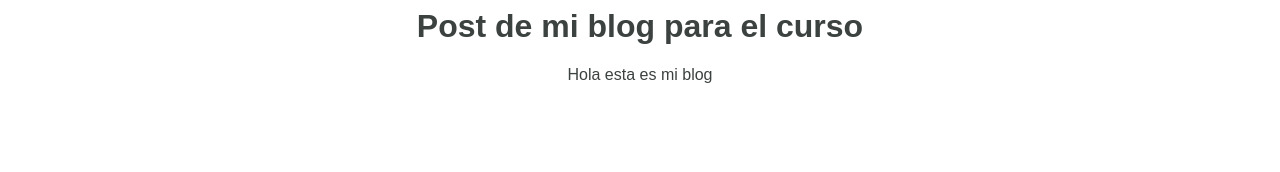
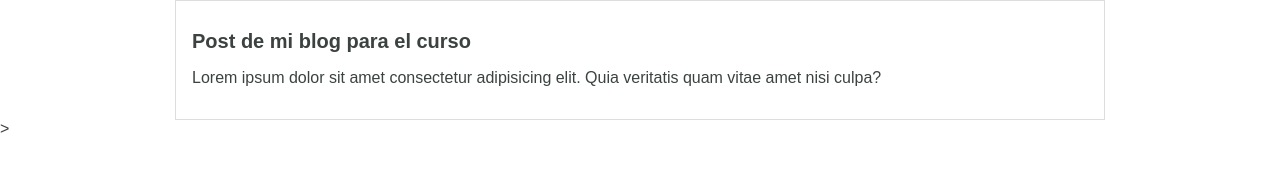
Before and after one commit to JoseEduardoRomero/hyperblog, a plain HTML site: page blogpost.html in a window 1280 px wide. Drawn offline with Linux system fonts and the light colour scheme.

Commit message:
Commit al master del blogpost en su version mas reciente

```diff
--- a/blogpost.html
+++ b/blogpost.html
@@ -4,7 +4,17 @@
         <link rel="stylesheet" href="css/estilos.css">
     </head>
     <body>
-        <h1>Post de mi blog para el curso</h1>
-        <p> Hola esta es mi blog</p>
+        <div id="container">
+            <div id="post">
+                <h1>Post de mi blog para el curso</h1>
+                <p> Lorem ipsum dolor
+                    sit amet consectetur
+                     adipisicing elit. Quia
+                     veritatis quam vitae
+                     amet nisi culpa?</p>
+            </div>
+        </div>
+
+        >
     </body>
 </html>
--- a/css/estilos.css
+++ b/css/estilos.css
@@ -1,5 +1,17 @@
 body{
     color: rgb(59, 66, 64);
-    text-align: center;
+    text-align: left;
     font-family: "Arial";
+    margin: 0;
+    padding: 0;
 }
+#container{
+    width: 70%;
+    padding: 1em;
+    text-align: left;
+    border: 1px solid #DDD;
+    margin: 0 auto;
+}
+#container h1{
+    font-size: 20px;
+}
```
